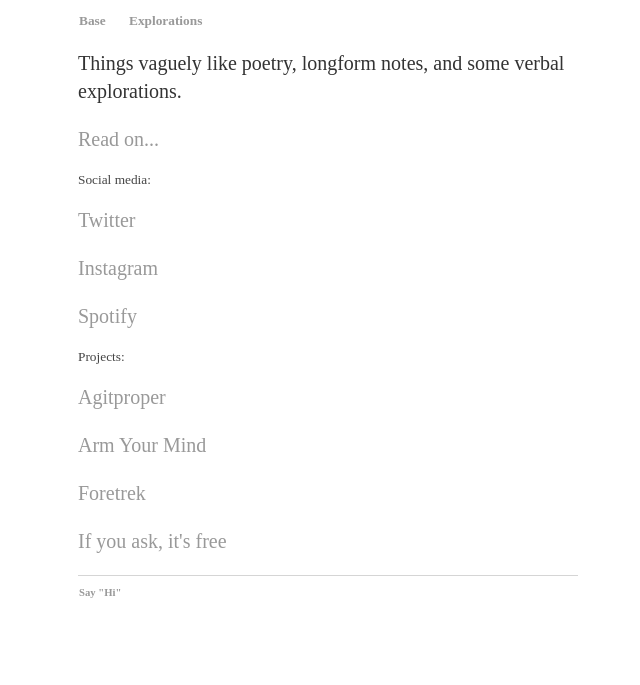
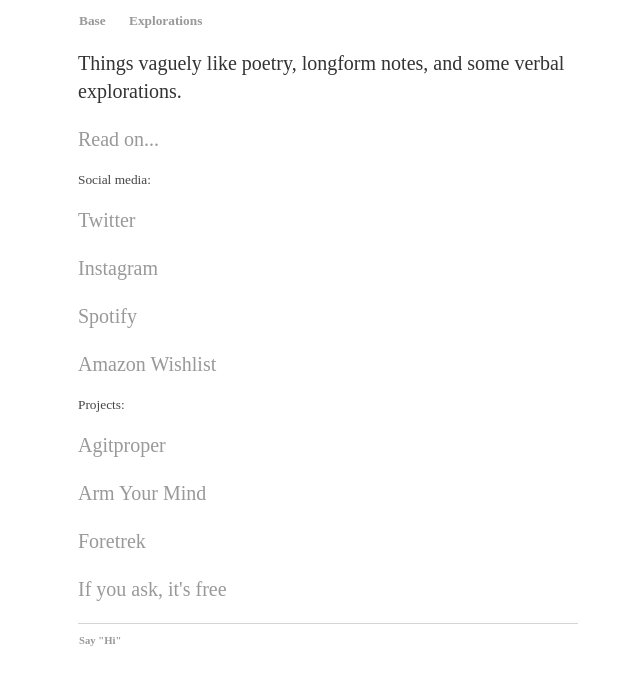
Before and after one commit to ray-dorai/ray-dorai.github.io, a Jekyll site: the page built from index.html, in a window 1280 px wide. Shown: the top 685 px of the page, without its empty margins (312-952 px from the left). Built offline with Jekyll 4.4.1, drawn with Linux system fonts in a browser that asks for light colours.

Commit message:
Update index.html

```diff
--- a/index.html
+++ b/index.html
@@ -6,10 +6,13 @@ title: Ray Doraisamy
 	<p>Things vaguely like poetry, longform notes, and some verbal explorations.</p>
 	<p><a href="/explorations">Read on...</a></p>
 
+
 	Social media:
 		<p><a href="https://twitter.com/forshaper">Twitter</a></p>
 	        <p><a href="https://www.instagram.com/forshaper/">Instagram</a></p>
 	        <p><a href="https://open.spotify.com/user/qwonvo">Spotify</a></p>
+	        <p><a href="https://www.amazon.com/hz/wishlist/ls/7FKJHPJVHUQG?ref_=wl_share">Amazon Wishlist</a></p>
+
         Projects:
 	        <p><a href="https://www.agitproper.org/">Agitproper</a></p>
 	        <p><a href="https://ray-dorai.github.io/armyourmind/">Arm Your Mind</a></p>
```
